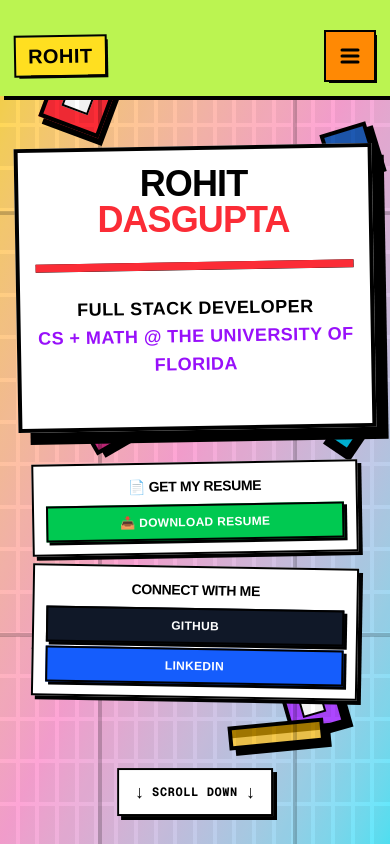
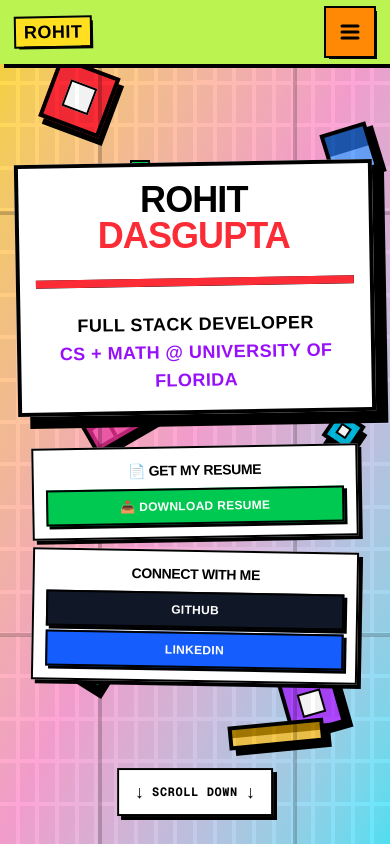
Before and after one commit to rdg922/portfolio, a Next.js app: page / in a window 390 px wide. Shown: the top 844 px of the page. Built offline with nearby package versions, Linux system fonts and the light colour scheme.

Commit message:
Navbar and homepage spacing tweaks

```diff
--- a/src/app/page.tsx
+++ b/src/app/page.tsx
@@ -40,11 +40,11 @@ export default function Home() {
                 <div className="w-full h-2 bg-black mb-6 relative overflow-hidden">
                   <div className="absolute inset-0 bg-red-500 animate-pulse"></div>
                 </div>
-                <p className="text-lg sm:text-xl md:text-2xl font-bold text-black mb-8 uppercase tracking-wide">
+                <p className="text-lg sm:text-xl md:text-2xl font-bold text-black uppercase tracking-wide">
                   Full Stack Developer
                   <br />
                   <span className="text-purple-600">
-                    CS + Math @ the University of Florida{" "}
+                    CS + Math @ University of Florida{" "}
                   </span>
                 </p>
               </div>{" "}
--- a/src/components/Navbar.tsx
+++ b/src/components/Navbar.tsx
@@ -38,21 +38,21 @@ export default function Navbar() {
   return (
     <nav
       ref={container}
-      className={`fixed left-1/2 transform -translate-x-1/2 z-[10000] transition-all ease-out ${
+      className={`fixed left-1/2 transform -translate-x-1/2 z-[10000] transition-all ease-out py-2 ${
         isScrolled
           ? "top-4 w-[95%] max-w-7xl bg-yellow-400 outline-4 outline-black shadow-[8px_8px_0px_0px_rgba(0,0,0,1)] rounded-lg backdrop-blur-sm"
-          : "top-0 w-full pt-4 bg-lime-300 outline-b-4 outline-black shadow-[4px_4px_0px_0px_rgba(0,0,0,1)]"
+          : "top-0 w-full bg-lime-300 outline-b-4 outline-black shadow-[4px_4px_0px_0px_rgba(0,0,0,1)]"
       }`}
       style={{
         transitionDuration: `${TRANSITION_DURATION}s`,
       }}
     >
       <div className="mx-auto px-4 sm:px-6 lg:px-8">
-        <div className="flex items-center justify-between h-20 relative">
+        <div className="flex items-center justify-between h-12 sm:h-16 lg:h-20 relative">
           {/* Left Content */}
           <div ref={leftContentRef} className="flex items-center space-x-6">
             <div className="flex-shrink-0">
-              <h1 className="text-xl sm:text-2xl font-black text-black uppercase tracking-tight transform -rotate-1">
+              <h1 className="text-lg sm:text-xl lg:text-2xl font-black text-black uppercase tracking-tight transform -rotate-1">
                 <Link
                   href="/"
                   onClick={(e) =>
@@ -62,7 +62,7 @@ export default function Navbar() {
                       e
                     )
                   }
-                  className=" bg-yellow-300 px-3 sm:px-4 py-2 tracking-wide outline-2 outline-black shadow-[3px_3px_0px_0px_rgba(0,0,0,1)] transition-all duration-150 hover:shadow-[1px_1px_0px_0px_rgba(0,0,0,1)] hover:translate-x-[2px] hover:translate-y-[2px]"
+                  className="bg-yellow-300 px-2 sm:px-3 lg:px-4 py-1 sm:py-1.5 lg:py-2 tracking-wide outline-2 outline-black shadow-[3px_3px_0px_0px_rgba(0,0,0,1)] transition-all duration-150 hover:shadow-[1px_1px_0px_0px_rgba(0,0,0,1)] hover:translate-x-[2px] hover:translate-y-[2px]"
                 >
                   ROHIT
                 </Link>
@@ -104,7 +104,7 @@ export default function Navbar() {
               href="https://github.com/rdg922"
               target="_blank"
               rel="noopener noreferrer"
-              className="hidden md:block bg-gray-900 hover:bg-black text-white hover:text-gray-300 px-3 sm:px-4 py-2 font-black text-sm uppercase tracking-wide outline-2 outline-black shadow-[4px_4px_0px_0px_rgba(0,0,0,1)] transition-all duration-150 hover:shadow-[2px_2px_0px_0px_rgba(0,0,0,1)] hover:translate-x-[2px] hover:translate-y-[2px] transform -rotate-1"
+              className="hidden md:block bg-gray-900 hover:bg-black text-white hover:text-gray-300 px-2 sm:px-3 lg:px-4 py-1 sm:py-1.5 lg:py-2 font-black text-xs sm:text-sm uppercase tracking-wide outline-2 outline-black shadow-[4px_4px_0px_0px_rgba(0,0,0,1)] transition-all duration-150 hover:shadow-[2px_2px_0px_0px_rgba(0,0,0,1)] hover:translate-x-[2px] hover:translate-y-[2px] transform -rotate-1"
             >
               GITHUB
             </a>
@@ -112,7 +112,7 @@ export default function Navbar() {
               href="https://www.linkedin.com/in/dasgupta-rohit/"
               target="_blank"
               rel="noopener noreferrer"
-              className="hidden md:block bg-blue-600 hover:bg-black text-white hover:text-blue-400 px-3 sm:px-4 py-2 font-black text-sm uppercase tracking-wide outline-2 outline-black shadow-[4px_4px_0px_0px_rgba(0,0,0,1)] transition-all duration-150 hover:shadow-[2px_2px_0px_0px_rgba(0,0,0,1)] hover:translate-x-[2px] hover:translate-y-[2px] transform rotate-1"
+              className="hidden md:block bg-blue-600 hover:bg-black text-white hover:text-blue-400 px-2 sm:px-3 lg:px-4 py-1 sm:py-1.5 lg:py-2 font-black text-xs sm:text-sm uppercase tracking-wide outline-2 outline-black shadow-[4px_4px_0px_0px_rgba(0,0,0,1)] transition-all duration-150 hover:shadow-[2px_2px_0px_0px_rgba(0,0,0,1)] hover:translate-x-[2px] hover:translate-y-[2px] transform rotate-1"
             >
               LINKEDIN
             </a>
```
